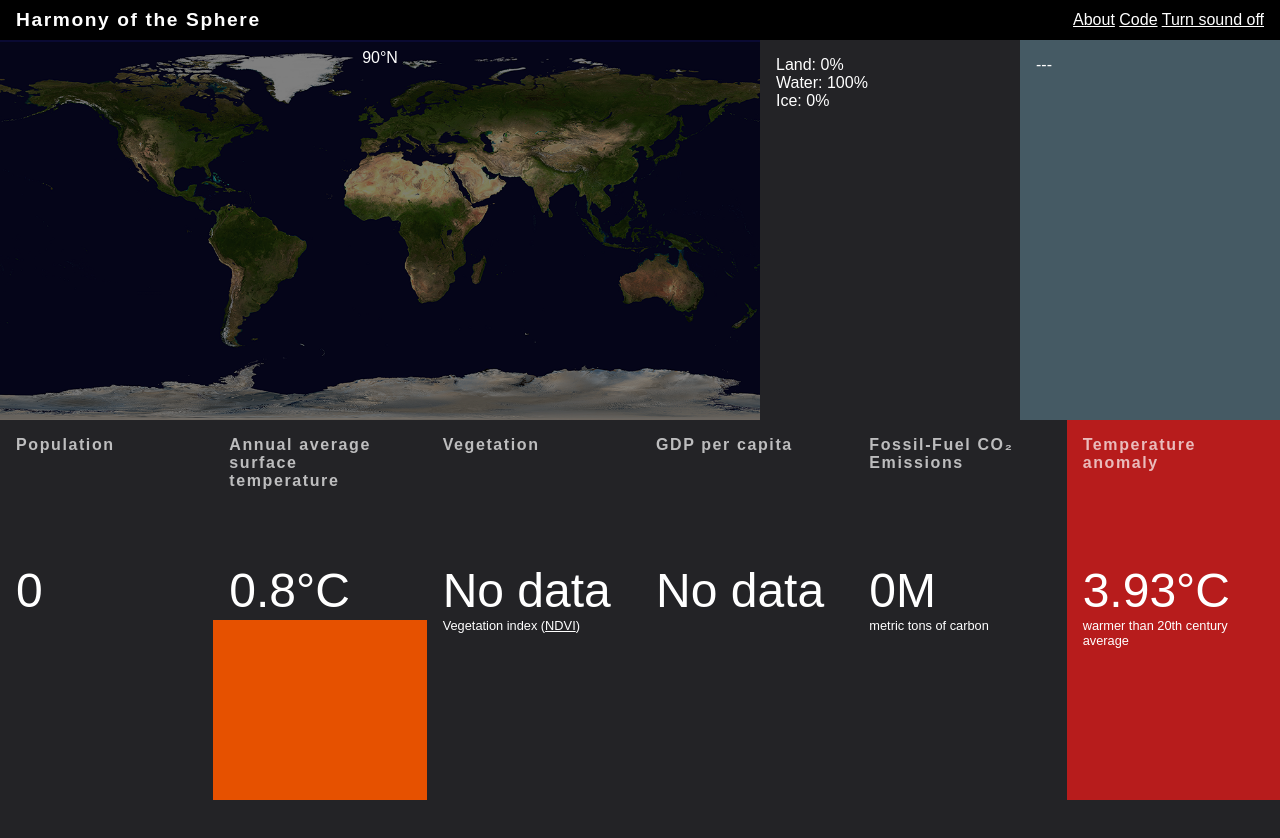
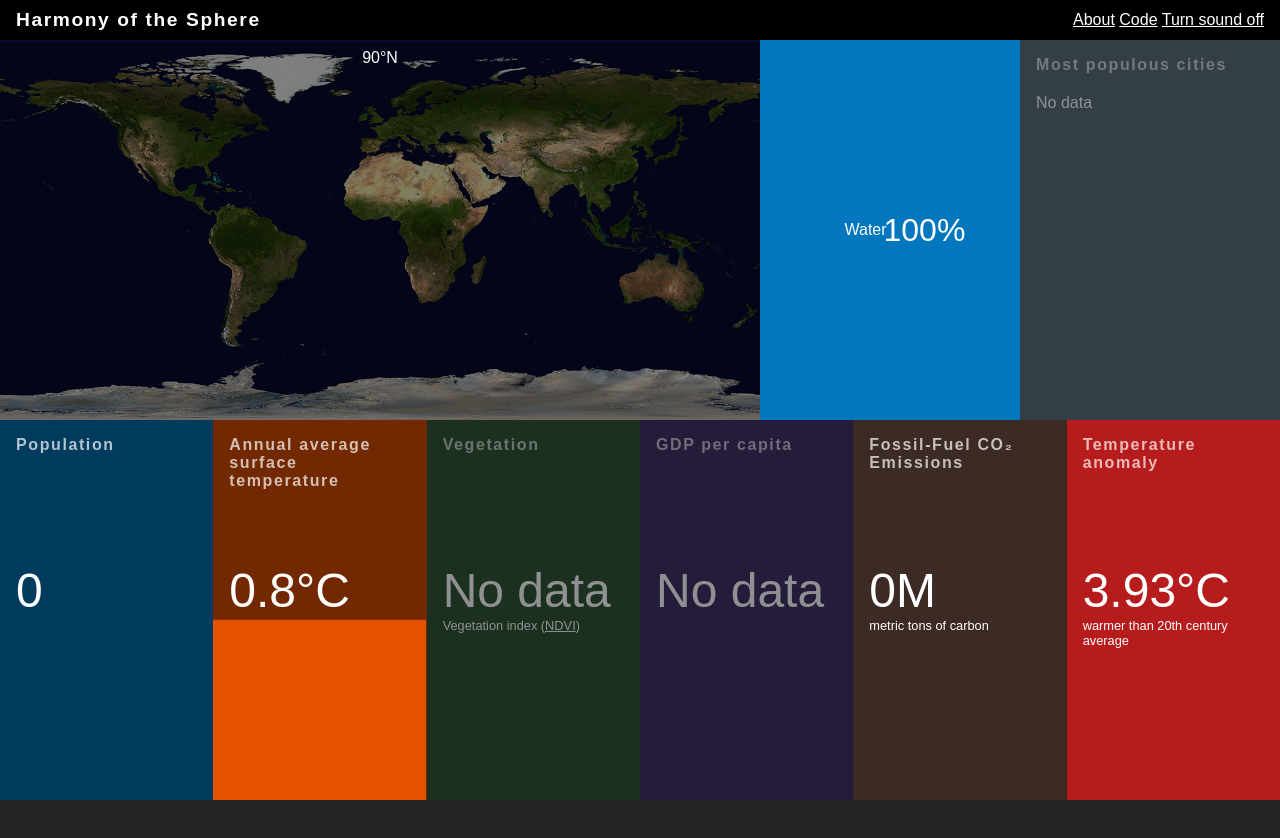
Before and after one commit to beefoo/latitude, a website: page index.html in a window 1280 px wide. Shown: the top 838 px of the page. Drawn offline with Linux system fonts and the light colour scheme.

Commit message:
ui: implement list, pie, nodata

```diff
--- a/index.html
+++ b/index.html
@@ -35,12 +35,10 @@
       </div>
 
       <div class="container secondary">
-        <div id="surface" class="cell">
-          <div class="data"></div>
-        </div>
+        <div id="surface" class="cell"></div>
         <div id="cities" class="cell">
           <h2>Most populous cities</h2>
-          <div class="data"></div>
+          <div class="list"></div>
         </div>
       </div>
 
--- a/ui/css/app.css
+++ b/ui/css/app.css
@@ -77,6 +77,10 @@ header {
   padding: 1rem;
   position: relative;
   overflow: hidden;
+  transition: opacity 0.5s;
+}
+.cell.noData {
+  opacity: 0.5;
 }
 .container.secondary .cell {
   width: 50%;
@@ -124,43 +128,87 @@ header {
 }
 
 #surface {
-
+  display: flex;
+  flex-direction: column;
+  padding: 0;
+}
+#surface > div {
+  display: flex;
+  flex-direction: row;
+  justify-content: center;
+  align-items: center;
+  background: var(--green);
+  z-index: 2;
+  position: relative;
+}
+#surface > div:nth-child(2) {
+  background: var(--blue);
+  z-index: 1;
+}
+#surface > div:last-child {
+  flex-grow: 1;
+  background: var(--light-gray);
+  color: black;
+  z-index: 2;
+}
+#surface .label {
+  width: 15%;
+}
+#surface .value {
+  width: 20%;
+  font-size: 2rem;
 }
 #cities {
   background: var(--gray);
-  padding: 1rem 0;
-  display: flex;
-  flex-direction: column;
+  padding: 1rem;
+  box-sizing: border-box;
 }
-#cities > div {
-  flex-grow: 1;
-  box-sizing: border-box;
-  padding: 0 1rem;
+#cities .list {
+  margin-top: 1rem;
+}
+#cities .list > div {
   white-space: nowrap;
+  padding: 0.25rem 0;
 }
 
 .bar {
   position: absolute;
   width: 100%;
-  height: 0;
+  height: 100%;
   bottom: 0;
   left: 0;
+  transform-origin: center bottom;
 }
+.container.tertiary .cell:before {
+  content: " ";
+  position: absolute;
+  width: 100%;
+  height: 100%;
+  top: 0;
+  left: 0;
+  background: rgba(0,0,0,0.5);
+}
+#population,
 #population .bar {
   background: var(--blue);
 }
+#temperature,
 #temperature .bar {
   background: var(--orange);
 }
+#vegetation,
 #vegetation .bar {
   background: var(--green);
 }
+#gdp,
 #gdp .bar {
   background: var(--violet);
 }
+#emissions,
 #emissions .bar {
   background: var(--brown);
 }
+#anomaly,
 #anomaly .bar {
   background: var(--red);
 }
--- a/ui/js/app.js
+++ b/ui/js/app.js
@@ -110,6 +110,7 @@ var App = (function() {
       _this.data[i].$el = $el;
       _this.data[i].$bar = $el.find('.bar');
       _this.data[i].$value = $el.find('.value');
+      _this.data[i].$list = $el.find('.list');
       var url = d.url;
       if (url && url.endsWith(".csv")) deferreds.push(loadCSV(url, i));
       else if (url && url.endsWith(".json")) deferreds.push(loadJSON(url, i));
@@ -185,8 +186,8 @@ var App = (function() {
       var $el = $(key);
       _.each(results, function(r){
         var d = data[r.id];
-        var $del = $('<div><div class="label"></div></div>');
-        d.$label = $del.find('.label');
+        var $del = $('<div><div class="label">'+d.label+'</div><div class="value"></div></div>');
+        d.$value = $del.find('.value');
         d.$el = $del;
         $el.append(d.$el);
       });
@@ -274,9 +275,12 @@ var App = (function() {
       text = formatNumber(value);
       if (d.prepend) text = d.prepend + text;
       if (d.append) text += d.append;
+      d.$el.removeClass('noData');
+    } else {
+      d.$el.addClass('noData');
     }
     d.$value.text(text);
-    d.$bar.css("height", (nvalue*100) + "%")
+    d.$bar.css("transform", "scale3d(1,"+nvalue+",1)");
   };
 
   App.prototype.updateList = function(d, percent){
@@ -289,8 +293,13 @@ var App = (function() {
       html += '<div>' + item + '</div>';
     });
 
-    if (html.length <= 0) html = "<div>---</div>";
-    d.$el.html(html);
+    if (html.length <= 0) {
+      html = "<div>No data</div>";
+      d.$el.addClass('noData');
+    } else {
+      d.$el.removeClass('noData');
+    }
+    d.$list.html(html);
   };
 
   App.prototype.updatePie = function(d, percent){
@@ -299,10 +308,15 @@ var App = (function() {
     var index = Math.round((len-1) * percent);
     var v = d.data[index];
     var html = "";
+    var count = d.results.length;
 
     _.each(d.results, function(r, i){
       var dd = data[r.id];
-      dd.$label.text(v[i].label + ": " + Math.round(v[i].value*100) + "%")
+      var value = v[i].value;
+      dd.$value.text(Math.round(value*100) + "%");
+      dd.$el.css('height', (value*100) + "%");
+      if (value <= 0) dd.$el.css('overflow', 'hidden');
+      else dd.$el.css('overflow', '');
     })
 
   };
```
